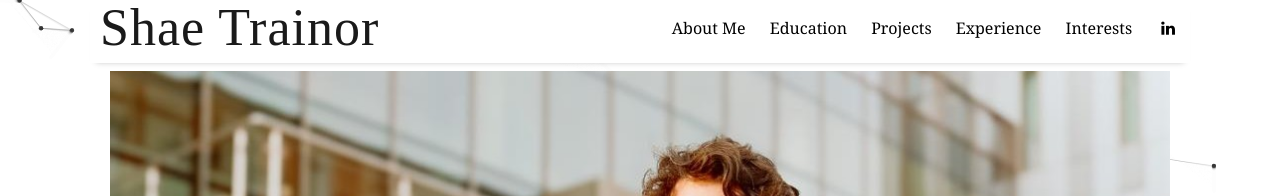
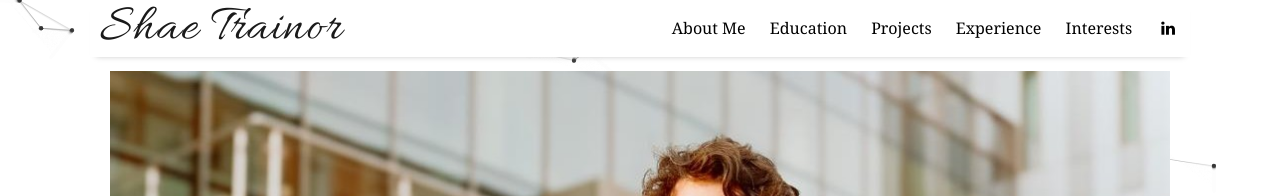
Before and after one commit to shaetrainor/shaetrainor.github.io, a Jekyll site: the page built from index.html, in a window 1280 px wide. Shown: the top 196 px of the page. Built offline with Jekyll 4.4.1, drawn with Linux system fonts in a browser that asks for light colours; nearby versions of some CDN libraries; the list of posts is cut into pages by our own code.

Commit message:
Update head.html

```diff
--- a/_includes/head.html
+++ b/_includes/head.html
@@ -9,6 +9,7 @@
   <meta name="viewport" content="width=device-width, initial-scale=1">
   <meta charset="utf-8">
   <link rel="icon" type="image/png" href="{{ site.github.url }}/favicon.png">
+  <link href="https://fonts.googleapis.com/css2?family=Allura&display=swap" rel="stylesheet">
   <link rel="stylesheet" href="{{ site.github.url }}/assets/css/main.css">
   <link rel="stylesheet" href="{{ site.github.url }}/assets/css/syntax.css">
   <!-- Use Atom -->
```
